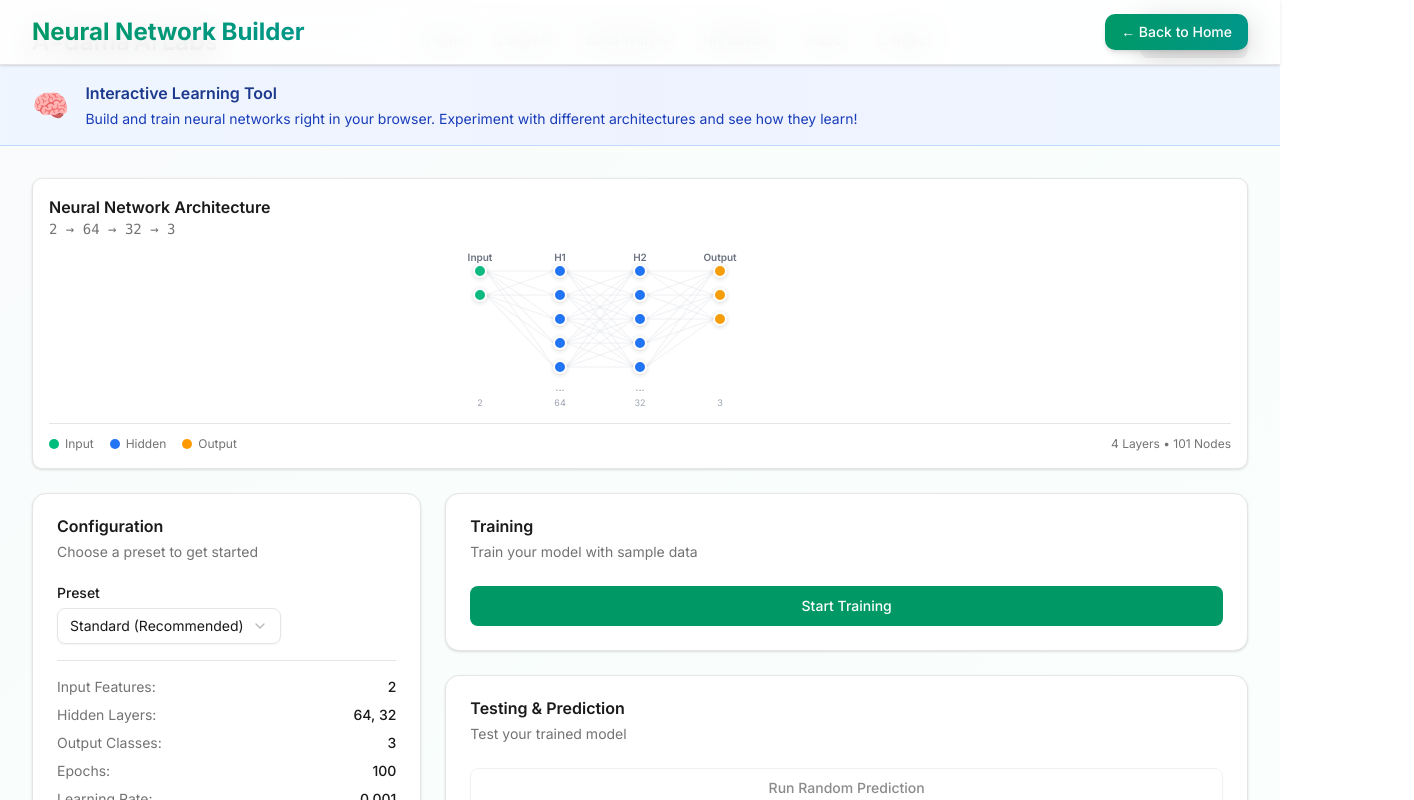
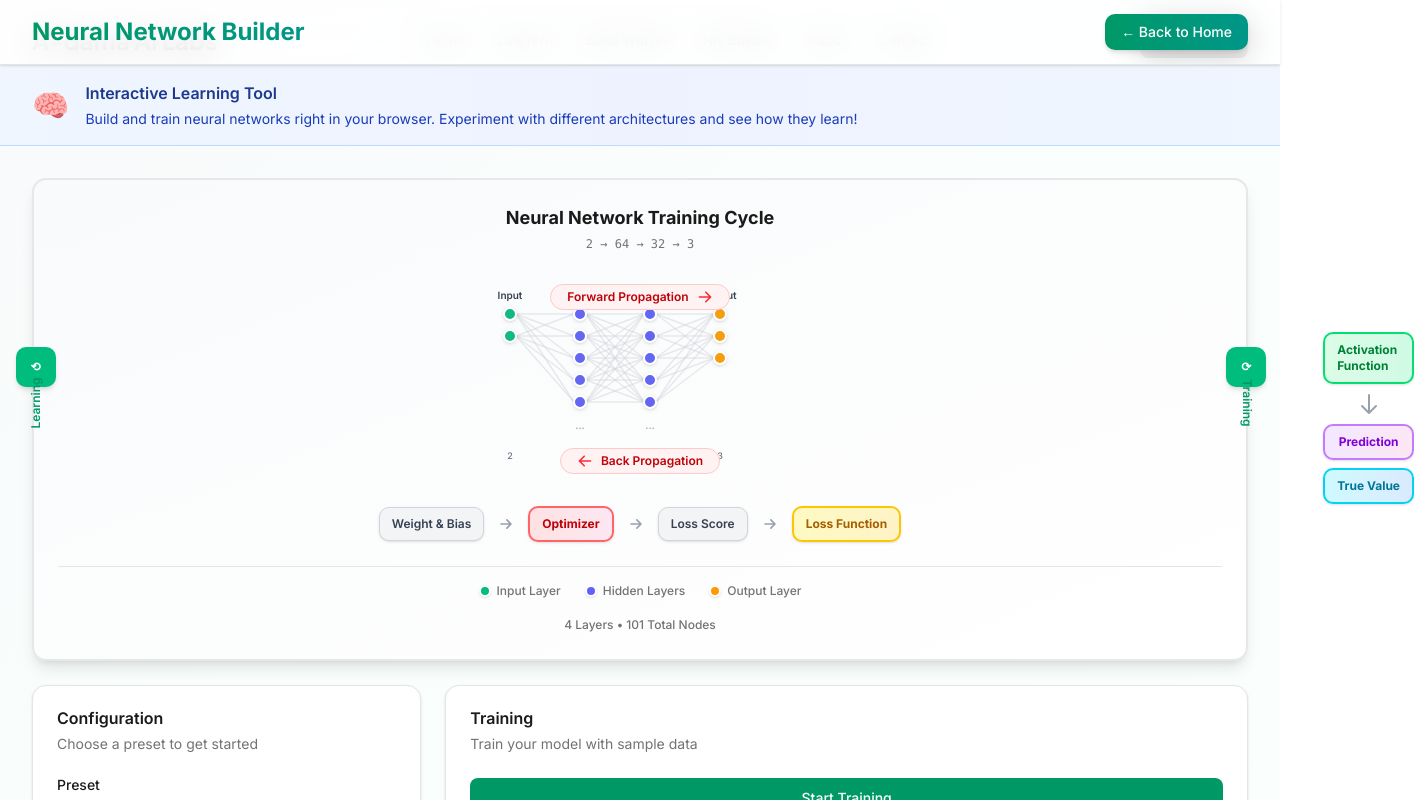
Before and after one commit to Touradam/adama-ai-labs, a Next.js app: page /neural-network-builder in a window 1280 px wide. Shown: the top 800 px of the page, 1414 px wide, since content can reach past the window. Built offline with nearby package versions, Linux system fonts and the light colour scheme.

Commit message:
Create comprehensive neural network training cycle diagram with forward/back propagation

```diff
--- a/components/nn-builder/NetworkDiagram.tsx
+++ b/components/nn-builder/NetworkDiagram.tsx
@@ -10,36 +10,66 @@ interface NetworkDiagramProps {
 
 export function NetworkDiagram({ inputNodes, hiddenLayers, outputNodes }: NetworkDiagramProps) {
   const allLayers = [inputNodes, ...hiddenLayers, outputNodes];
-  const totalLayers = allLayers.length;
 
   // Limit nodes displayed per layer for compact view
   const maxDisplayNodes = 5;
   const displayLayers = allLayers.map(count => Math.min(count, maxDisplayNodes));
 
   const nodeRadius = 6;
-  const layerSpacing = 80;
-  const nodeSpacing = 24;
-  const svgHeight = maxDisplayNodes * nodeSpacing + 40;
-  const svgWidth = totalLayers * layerSpacing + 40;
+  const layerSpacing = 70;
+  const nodeSpacing = 22;
+  const networkHeight = maxDisplayNodes * nodeSpacing + 20;
+  const networkWidth = allLayers.length * layerSpacing;
 
   return (
-    <div className="bg-white rounded-lg border shadow-sm p-4">
+    <div className="bg-gradient-to-br from-gray-50 to-white rounded-xl border-2 border-gray-200 p-6 shadow-lg">
       {/* Header */}
-      <div className="mb-3">
-        <h3 className="text-base font-semibold text-charcoal">Neural Network Architecture</h3>
-        <p className="text-sm text-muted-foreground font-mono">
+      <div className="mb-4 text-center">
+        <h3 className="text-lg font-bold text-charcoal mb-1">Neural Network Training Cycle</h3>
+        <p className="text-xs text-muted-foreground font-mono">
           {inputNodes} → {hiddenLayers.join(' → ')} → {outputNodes}
         </p>
       </div>
 
+      {/* Main Diagram */}
+      <div className="relative">
+        {/* Forward Propagation Arrow */}
+        <div className="absolute top-0 left-0 right-0 flex items-center justify-center mb-2">
+          <div className="flex items-center gap-2 bg-red-50 px-4 py-1 rounded-full border border-red-200">
+            <span className="text-xs font-semibold text-red-700">Forward Propagation</span>
+            <svg className="w-4 h-4 text-red-500" fill="currentColor" viewBox="0 0 20 20">
+              <path fillRule="evenodd" d="M10.293 3.293a1 1 0 011.414 0l6 6a1 1 0 010 1.414l-6 6a1 1 0 01-1.414-1.414L14.586 11H3a1 1 0 110-2h11.586l-4.293-4.293a1 1 0 010-1.414z" clipRule="evenodd" />
+            </svg>
+          </div>
+        </div>
+
+        {/* Learning Cycle Arrows */}
+        <div className="absolute -left-12 top-1/2 -translate-y-1/2">
+          <div className="flex flex-col items-center gap-2">
+            <div className="w-10 h-10 rounded-lg bg-emerald-500 flex items-center justify-center shadow-md">
+              <span className="text-white text-xs font-bold">⟲</span>
+            </div>
+            <span className="text-xs font-semibold text-emerald-600 -rotate-90 whitespace-nowrap">Learning</span>
+          </div>
+        </div>
+
+        <div className="absolute -right-12 top-1/2 -translate-y-1/2">
+          <div className="flex flex-col items-center gap-2">
+            <div className="w-10 h-10 rounded-lg bg-emerald-500 flex items-center justify-center shadow-md">
+              <span className="text-white text-xs font-bold">⟳</span>
+            </div>
+            <span className="text-xs font-semibold text-emerald-600 rotate-90 whitespace-nowrap">Training</span>
+          </div>
+        </div>
+
         {/* Network Visualization */}
-      <div className="overflow-x-auto">
-        <svg width={svgWidth} height={svgHeight} className="mx-auto">
+        <div className="my-8 overflow-x-auto">
+          <svg width={networkWidth + 40} height={networkHeight + 60} className="mx-auto">
             {allLayers.map((layerSize, layerIndex) => {
               const displaySize = displayLayers[layerIndex];
               const hasMore = layerSize > maxDisplayNodes;
-            const x = layerIndex * layerSpacing + 20;
-            const startY = 20;
+              const x = layerIndex * layerSpacing + 30;
+              const startY = 30;
 
               return (
                 <g key={layerIndex}>
@@ -59,9 +89,9 @@ export function NetworkDiagram({ inputNodes, hiddenLayers, outputNodes }: Networ
                               y1={y1}
                               x2={x + layerSpacing - nodeRadius}
                               y2={y2}
-                            stroke="#e5e7eb"
+                              stroke="#d1d5db"
                               strokeWidth="1.5"
-                            opacity="0.4"
+                              opacity="0.5"
                             />
                           );
                         });
@@ -75,19 +105,20 @@ export function NetworkDiagram({ inputNodes, hiddenLayers, outputNodes }: Networ
                     const color =
                       layerIndex === 0 ? '#10b981' :
                       layerIndex === allLayers.length - 1 ? '#f59e0b' :
-                    '#2374F2';
+                      '#6366f1';
 
                     return (
+                      <g key={nodeIndex}>
                         <circle
-                      key={nodeIndex}
                           cx={x}
                           cy={y}
                           r={nodeRadius}
                           fill={color}
                           stroke="white"
                           strokeWidth="2"
-                      className="drop-shadow-sm"
+                          className="drop-shadow"
                         />
+                      </g>
                     );
                   })}
 
@@ -95,7 +126,7 @@ export function NetworkDiagram({ inputNodes, hiddenLayers, outputNodes }: Networ
                   {hasMore && (
                     <text
                       x={x}
-                    y={startY + displaySize * nodeSpacing}
+                      y={startY + displaySize * nodeSpacing + 5}
                       textAnchor="middle"
                       fontSize="10"
                       fill="#9ca3af"
@@ -108,24 +139,25 @@ export function NetworkDiagram({ inputNodes, hiddenLayers, outputNodes }: Networ
                   {/* Layer label */}
                   <text
                     x={x}
-                  y={10}
+                    y={15}
                     textAnchor="middle"
                     fontSize="10"
-                  fill="#6b7280"
+                    fill="#374151"
                     fontWeight="600"
                   >
                     {layerIndex === 0 ? 'Input' :
                      layerIndex === allLayers.length - 1 ? 'Output' :
-                   `H${layerIndex}`}
+                     `Hidden ${layerIndex}`}
                   </text>
 
                   {/* Node count */}
                   <text
                     x={x}
-                  y={svgHeight - 5}
+                    y={networkHeight + 45}
                     textAnchor="middle"
                     fontSize="9"
-                  fill="#9ca3af"
+                    fill="#6b7280"
+                    fontWeight="500"
                   >
                     {layerSize}
                   </text>
@@ -135,24 +167,79 @@ export function NetworkDiagram({ inputNodes, hiddenLayers, outputNodes }: Networ
           </svg>
         </div>
 
+        {/* Processing Steps - Right Side */}
+        <div className="absolute -right-48 top-1/4 flex flex-col gap-2">
+          <div className="px-3 py-2 bg-gradient-to-r from-green-100 to-emerald-100 rounded-lg border-2 border-green-400 shadow-sm">
+            <p className="text-xs font-bold text-green-700">Activation</p>
+            <p className="text-xs font-bold text-green-700">Function</p>
+          </div>
+          <svg className="w-6 h-6 text-gray-400 mx-auto" fill="none" stroke="currentColor" viewBox="0 0 24 24">
+            <path strokeLinecap="round" strokeLinejoin="round" strokeWidth={2} d="M19 14l-7 7m0 0l-7-7m7 7V3" />
+          </svg>
+          <div className="px-3 py-2 bg-gradient-to-r from-purple-100 to-pink-100 rounded-lg border-2 border-purple-400 shadow-sm">
+            <p className="text-xs font-bold text-purple-700 text-center">Prediction</p>
+          </div>
+          <div className="px-3 py-2 bg-gradient-to-r from-cyan-100 to-blue-100 rounded-lg border-2 border-cyan-400 shadow-sm">
+            <p className="text-xs font-bold text-cyan-700 text-center">True Value</p>
+          </div>
+        </div>
+
+        {/* Back Propagation Arrow */}
+        <div className="absolute bottom-0 left-0 right-0 flex items-center justify-center mt-2">
+          <div className="flex items-center gap-2 bg-red-50 px-4 py-1 rounded-full border border-red-200">
+            <svg className="w-4 h-4 text-red-500" fill="currentColor" viewBox="0 0 20 20">
+              <path fillRule="evenodd" d="M9.707 16.707a1 1 0 01-1.414 0l-6-6a1 1 0 010-1.414l6-6a1 1 0 011.414 1.414L5.414 9H17a1 1 0 110 2H5.414l4.293 4.293a1 1 0 010 1.414z" clipRule="evenodd" />
+            </svg>
+            <span className="text-xs font-semibold text-red-700">Back Propagation</span>
+          </div>
+        </div>
+      </div>
+
+      {/* Bottom Process Boxes */}
+      <div className="mt-8 flex items-center justify-center gap-3">
+        <div className="px-3 py-2 bg-gray-100 rounded-lg border border-gray-300 shadow-sm">
+          <p className="text-xs font-semibold text-gray-700 text-center">Weight & Bias</p>
+        </div>
+        <svg className="w-5 h-5 text-gray-400" fill="none" stroke="currentColor" viewBox="0 0 24 24">
+          <path strokeLinecap="round" strokeLinejoin="round" strokeWidth={2} d="M13 7l5 5m0 0l-5 5m5-5H6" />
+        </svg>
+        <div className="px-3 py-2 bg-gradient-to-r from-red-100 to-pink-100 rounded-lg border-2 border-red-400 shadow-sm">
+          <p className="text-xs font-bold text-red-700 text-center">Optimizer</p>
+        </div>
+        <svg className="w-5 h-5 text-gray-400" fill="none" stroke="currentColor" viewBox="0 0 24 24">
+          <path strokeLinecap="round" strokeLinejoin="round" strokeWidth={2} d="M13 7l5 5m0 0l-5 5m5-5H6" />
+        </svg>
+        <div className="px-3 py-2 bg-gray-100 rounded-lg border border-gray-300 shadow-sm">
+          <p className="text-xs font-semibold text-gray-700 text-center">Loss Score</p>
+        </div>
+        <svg className="w-5 h-5 text-gray-400" fill="none" stroke="currentColor" viewBox="0 0 24 24">
+          <path strokeLinecap="round" strokeLinejoin="round" strokeWidth={2} d="M13 7l5 5m0 0l-5 5m5-5H6" />
+        </svg>
+        <div className="px-3 py-2 bg-gradient-to-r from-yellow-100 to-amber-100 rounded-lg border-2 border-yellow-400 shadow-sm">
+          <p className="text-xs font-bold text-yellow-700 text-center">Loss Function</p>
+        </div>
+      </div>
+
       {/* Legend */}
-      <div className="mt-3 pt-3 border-t flex items-center justify-between text-xs">
-        <div className="flex items-center gap-4">
+      <div className="mt-6 pt-4 border-t flex items-center justify-center gap-6 text-xs">
         <div className="flex items-center gap-1.5">
-            <div className="w-2.5 h-2.5 rounded-full bg-emerald-500"></div>
-            <span className="text-muted-foreground">Input</span>
+          <div className="w-3 h-3 rounded-full bg-emerald-500 border-2 border-white shadow"></div>
+          <span className="text-muted-foreground font-medium">Input Layer</span>
         </div>
         <div className="flex items-center gap-1.5">
-            <div className="w-2.5 h-2.5 rounded-full bg-ai-blue"></div>
-            <span className="text-muted-foreground">Hidden</span>
+          <div className="w-3 h-3 rounded-full bg-indigo-500 border-2 border-white shadow"></div>
+          <span className="text-muted-foreground font-medium">Hidden Layers</span>
         </div>
         <div className="flex items-center gap-1.5">
-            <div className="w-2.5 h-2.5 rounded-full bg-amber-500"></div>
-            <span className="text-muted-foreground">Output</span>
+          <div className="w-3 h-3 rounded-full bg-amber-500 border-2 border-white shadow"></div>
+          <span className="text-muted-foreground font-medium">Output Layer</span>
         </div>
       </div>
-        <span className="text-muted-foreground">
-          {totalLayers} Layers • {allLayers.reduce((a, b) => a + b, 0)} Nodes
+
+      {/* Stats */}
+      <div className="mt-3 text-center">
+        <span className="text-xs text-muted-foreground font-medium">
+          {allLayers.length} Layers • {allLayers.reduce((a, b) => a + b, 0)} Total Nodes
         </span>
       </div>
     </div>
```
Lines whose indentation alone changed are shown as unchanged.
